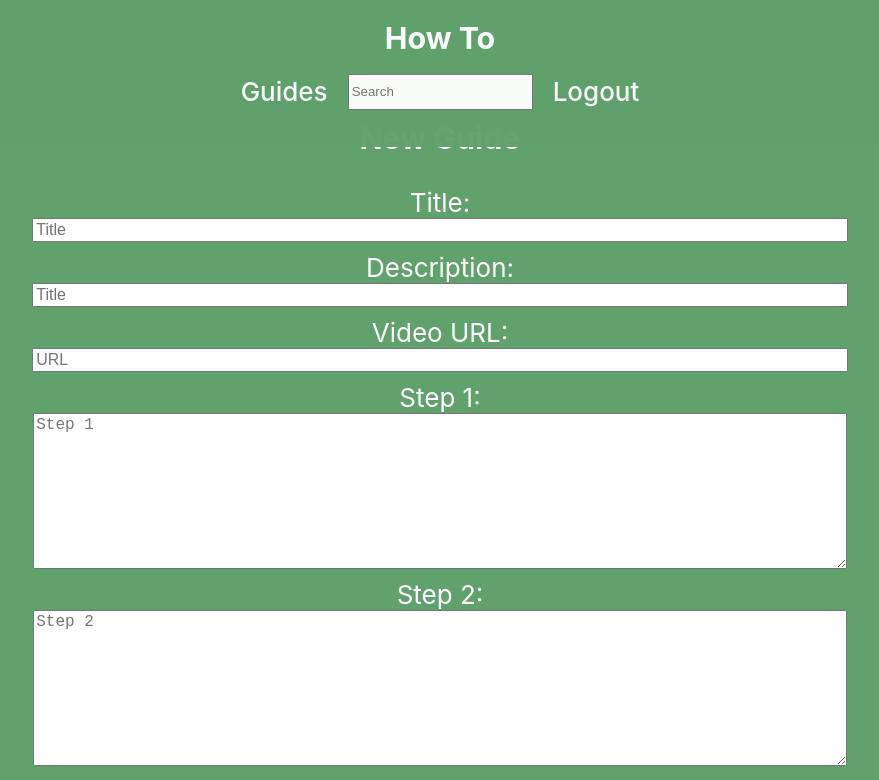
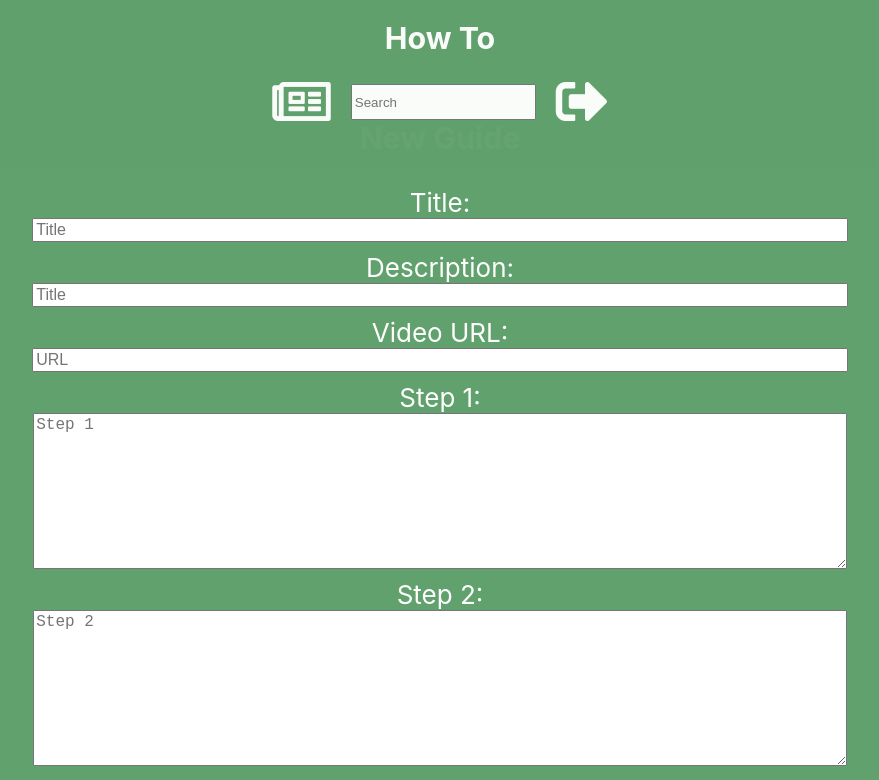
Before and after one commit to bw-how-to/how-to-FE, a React (Create React App) app in the folder how-to/: page /newguide in a window 1280 px wide. Shown: the top 780 px of the page, without its empty margins (200-1079 px from the left). Built offline with nearby package versions, Linux system fonts and the light colour scheme; no server answers; sample sign-in values are in the browser's storage.

Commit message:
added icons to navbar

```diff
--- a/how-to/public/index.html
+++ b/how-to/public/index.html
@@ -5,6 +5,7 @@
     <link rel="shortcut icon" href="%PUBLIC_URL%/favicon.png" />
     <meta name="viewport" content="width=device-width, initial-scale=1" />
     <meta name="theme-color" content="#000000" />
+    <link rel="stylesheet" href="https://use.fontawesome.com/releases/v5.8.2/css/all.css" integrity="sha384-oS3vJWv+0UjzBfQzYUhtDYW+Pj2yciDJxpsK1OYPAYjqT085Qq/1cq5FLXAZQ7Ay" crossorigin="anonymous">
     <!--
       manifest.json provides metadata used when your web app is installed on a
       user's mobile device or desktop. See https://developers.google.com/web/fundamentals/web-app-manifest/
--- a/how-to/src/components/Guides/Guides.scss
+++ b/how-to/src/components/Guides/Guides.scss
@@ -1,6 +1,6 @@
 .guides {
     width: 90%;
-    margin-top: 120px;
+    margin-top: 140px;
     display: flex;
     flex-wrap: wrap;
     flex-direction: column;
@@ -61,11 +61,11 @@
 }
 
 .loader {
-    margin-top: 150px;
+    margin-top: 185px;
 }
 
 .guide {
-    margin-top: 120px;
+    margin-top: 140px;
     width: 100%;
     display: flex;
     flex-wrap: wrap;
@@ -173,5 +173,5 @@
 }
 
 .guideSpinner {
-    margin-top: 150px;
+    margin-top: 185px;
 }
--- a/how-to/src/components/Nav/Nav.js
+++ b/how-to/src/components/Nav/Nav.js
@@ -39,7 +39,7 @@ export default class Nav extends React.Component {
             <div className='navContainer'> <h3 className='title'> How To </h3>
             {this.props.loggedIn === true ? (
                 <div className='navBar'>
-                    <Link to="/guides">Guides</Link>
+                    <Link to="/guides"><i className="far fa-newspaper fa-2x"></i></Link>
                     <input
                         type='text'
                         name='search'
@@ -47,11 +47,11 @@ export default class Nav extends React.Component {
                         onChange={this.handleChanges}
                         value={this.state.search} />
                     {localStorage.getItem('user_type') === 'creator' ? (
-                    <Link to="/newguide">Create Guide</Link>
+                    <Link to="/newguide"><i className="fas fa-plus fa-2x"></i></Link>
                     ) : (
                         <span></span>
                     )}
-                    <Link onClick={this.logout} to={'/login'}>Logout</Link>
+                    <Link onClick={this.logout} to={'/login'}><i className="fas fa-sign-out-alt fa-2x"></i></Link>
                 </div>
             ) : (
                 <div>
```
